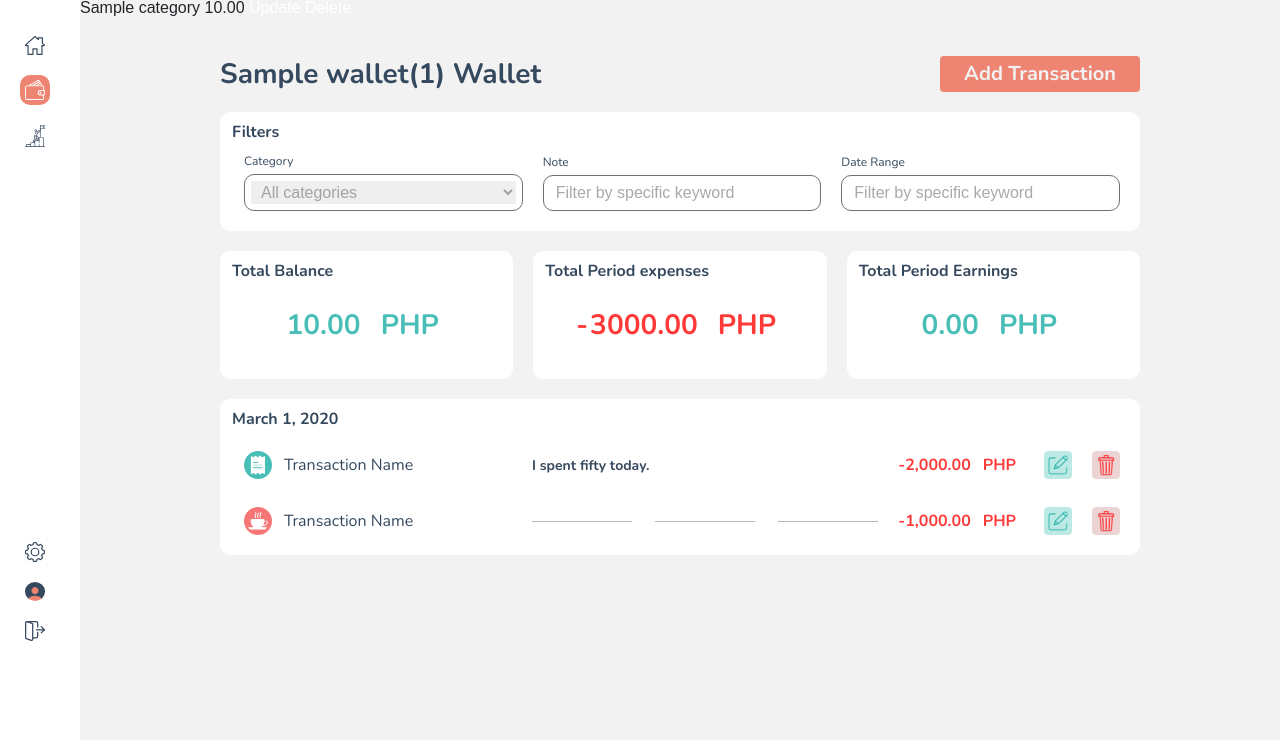
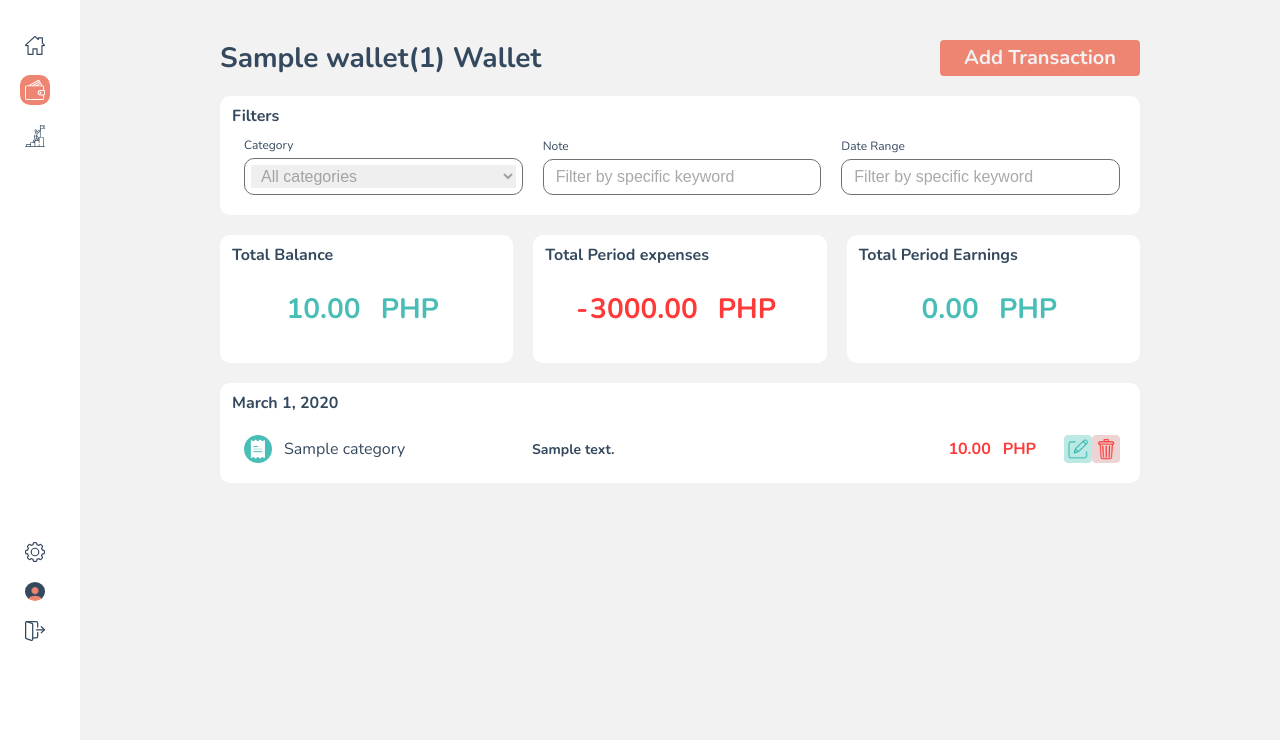
Before and after one commit to ameraibrahim-dev/penny-pincher, a Django app: page /wallet/wallet_transaction/1/ in a window 1280 px wide. Shown: the part 60-800 px from the top of the page. Run offline with Django 3.2, Linux system fonts and the light colour scheme; a user stored in the database is signed in; tables that the repository leaves empty hold one stand-in row (values such as "Sample post"); some libraries are stand-ins or nearby versions.

Commit message:
Can now Add Transactions

```diff
--- a/wallet/templates/wallet/transactions.html
+++ b/wallet/templates/wallet/transactions.html
@@ -3,16 +3,6 @@
 
 
 {% block mainContent %}
-
-    <ol>
-    {% for transaction in object.wallettransaction_set.all%}
-        <li>
-        {{ transaction.category.name }}
-        {{ transaction.amount }}
-        <a href="{% url 'wallet:wallet_transactions_update_transaction' transaction.pk %}">Update</a>
-         <a href="{% url 'wallet:wallet_transactions_delete_transaction' transaction.pk %}">Delete</a>
-        </li>
-    {% endfor %}
 
     </ol>
         <div class="transaction-wrap">
@@ -97,74 +87,46 @@
 
                         <div class="statistics-block">
                                     <!--Display this div below if there are no transactions-->
-                            <!-- <div sata-attr-message="No Transactions." class="no-transactions-message">To add a transaction, click Add Transaction on the upper right.</div> -->
 
+                            {% for transaction in object.wallettransaction_set.all%}
                                 <div class="transaction"> <!--This is one transaction line-->
                                     <div class="transaction-type">
-
                                         <img class="transaction-icon" src="{% static "icons/bills.png" %}" alt="Transaction Icon">
-
-                                    <span class="transaction-name">Transaction Name</span>
+                                        <span class="transaction-name">{{ transaction.category.name }}</span>
                                     </div>
 
                                     <div class="transaction-notes">
-
-                                    I spent fifty today.
-                                    <!--Place notes here-->
-
-
-                                    <!--If no notes display this div-->
-                                    <!-- <div class="no-notes">
-                                        <span class="note-empty-lines"></span>
-                                        <span class="note-empty-lines"></span>
-                                        <span class="note-empty-lines"></span>
-                                    </div> -->
-
-                                </div>
-
-                                <div class="transaction-price">
-                                    <span class="transaction-amount">-2,000.00</span>
-                                </div>
-
-                                <div class="transaction-control">
-                                    <img class="transaction-edit"src="{% static "icons/edit.png" %}" alt="edit">
-                                    <img class="transaction-delete"src="{% static "icons/delete.png" %}" alt="edit">
-                                </div>
-
-                            </div>
-
-                            <div class="transaction"> <!--This is one transaction line-->
-                                <div class="transaction-type">
-
-                                    <img class="transaction-icon" src="{% static "icons/food.png" %}" alt="Transaction Icon">
-
-                                    <span class="transaction-name">Transaction Name</span>
-                                </div>
-
-                                <div class="transaction-notes">
-
-                                    <!--Place notes here-->
-
-
+                                        {% if transaction.note %}
+                                            {{ transaction.note }}
+                                        {% else %}
                                             <!--If no notes display this div-->
                                            <div class="no-notes">
                                                <span class="note-empty-lines"></span>
                                                <span class="note-empty-lines"></span>
                                                <span class="note-empty-lines"></span>
                                           </div>
+                                        {% endif %}
 
                                     </div>
 
                                     <div class="transaction-price">
-                                    <span class="transaction-amount">-1,000.00</span>
+                                        <span class="transaction-amount">{{ transaction.amount }}</span>
                                     </div>
 
                                     <div class="transaction-control">
-                                    <img class="transaction-edit"src="{% static "icons/edit.png" %}" alt="edit">
-                                    <img class="transaction-delete"src="{% static "icons/delete.png" %}" alt="edit">
+                                        <a href="{% url 'wallet:wallet_transactions_update_transaction' transaction.pk %}"><img class="transaction-edit"src="{% static "icons/edit.png" %}" alt="edit"></a>
+                                        <a href="{% url 'wallet:wallet_transactions_delete_transaction' transaction.pk %}"><img class="transaction-delete"src="{% static "icons/delete.png" %}" alt="edit"></a>
                                     </div>
 
                                 </div>
+
+                            {% empty %}
+
+                                 <div sata-attr-message="No Transactions." class="no-transactions-message">
+                                     To add a transaction, click Add Transaction on the upper right.
+                                 </div>
+
+                            {% endfor %}
 
 
                         </div>
```
Also changed, not shown: wallet/templates/wallet_transaction/transaction_form.html (+9 -9 lines). Lines whose indentation alone changed are shown as unchanged.
